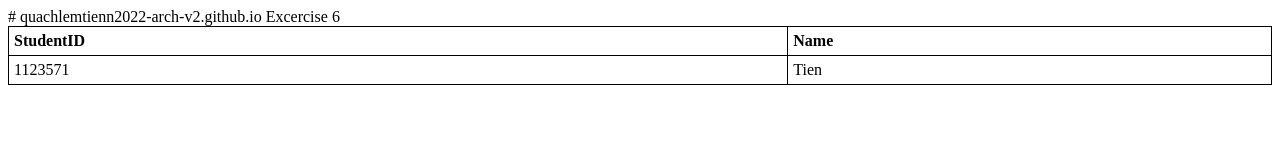
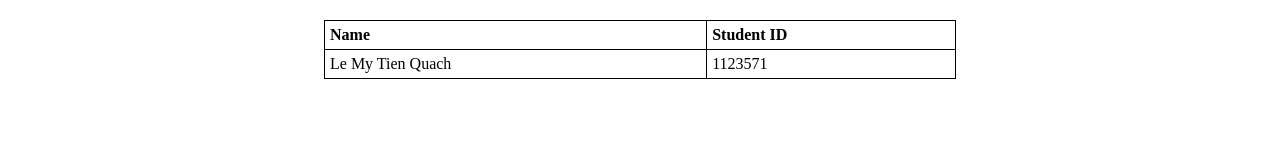
Before and after one commit to quachlemtienn2022-arch/mytien2004.github.io, a plain HTML site: page index.html in a window 1280 px wide. Drawn offline with Linux system fonts and the light colour scheme.

Commit message:
Update index.html

```diff
--- a/index.html
+++ b/index.html
@@ -1,20 +1,19 @@
-# quachlemtienn2022-arch-v2.github.io
-Excercise 6
 <!DOCTYPE html>
 <html lang="en">
 <head>
     <meta charset="UTF-8">
     <meta name="viewport" content="width=device-width, initial-scale=1.0">
-    <title>Excercise 6</title>
+    <title>Student Info Table</title>
     <style>
         table {
+            width: 50%;
             border-collapse: collapse; /* Collapse borders into one */
-            width: 100%;
+            margin: 20px auto; /* Center the table */
         }
         th, td {
-            padding: 5px; /* Padding for table cells */
+            padding: 5px; /* Add padding to th and td */
             text-align: left; /* Align text to the left */
-            border: 1px solid black; /* Border around the cells */
+            border: 1px solid black; /* Add border around th and td */
         }
     </style>
 </head>
@@ -22,16 +21,15 @@ Excercise 6
     <table>
         <thead>
             <tr>
-                <th>StudentID</th>
                 <th>Name</th>
+                <th>Student ID</th>
             </tr>
         </thead>
         <tbody>
             <tr>
+                <td>Le My Tien Quach</td>
                 <td>1123571</td>
-                <td>Tien</td>
             </tr>
-            <!-- You can add more rows here as needed -->
         </tbody>
     </table>
 </body>
```
